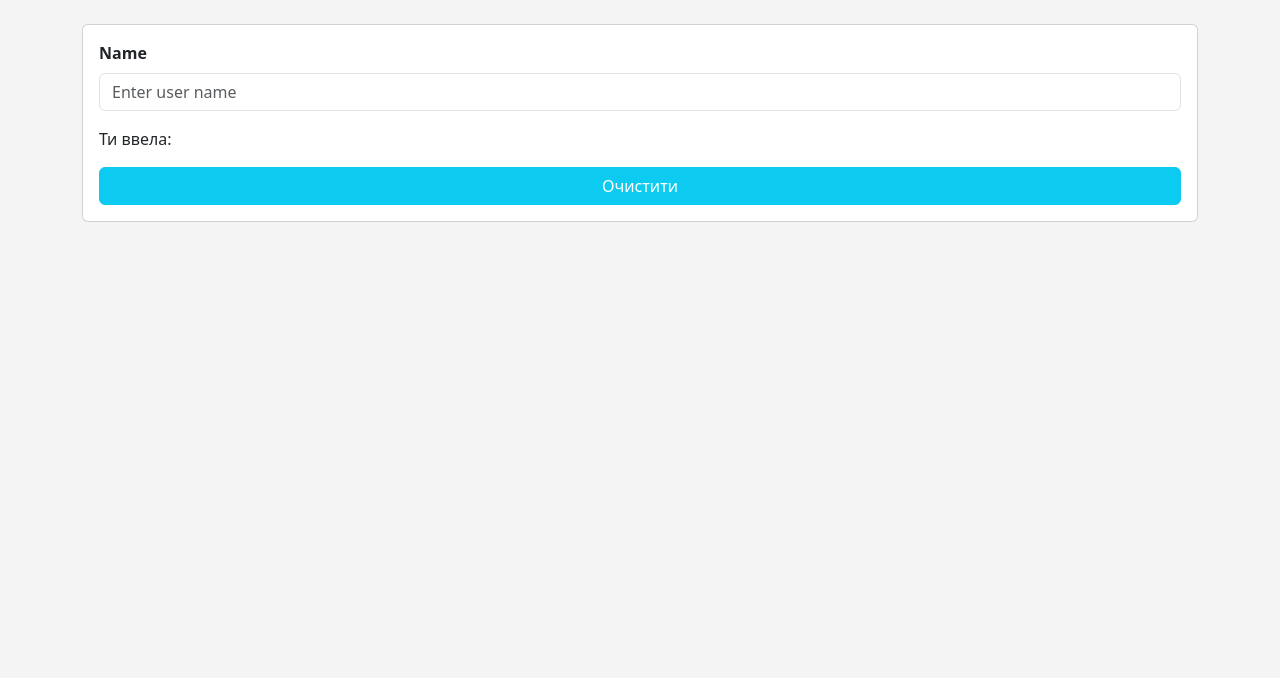
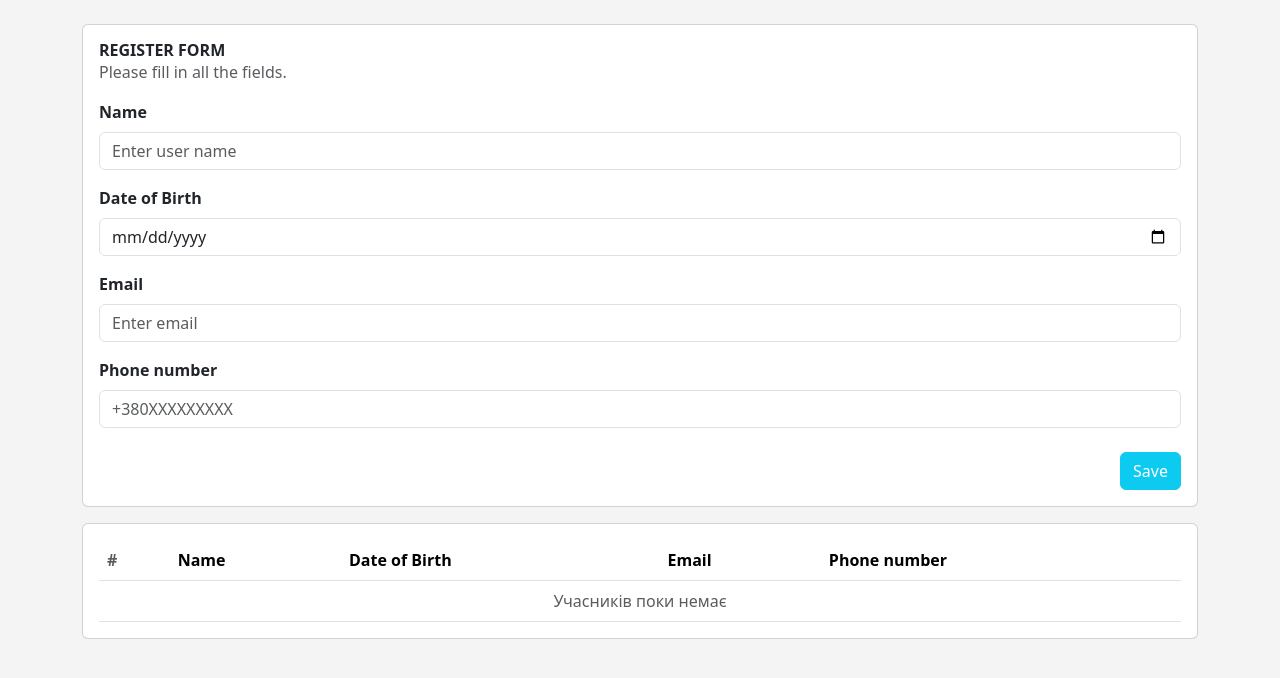
Before and after one commit to sophia-ch7/vue-lottery-app, a Vue app: page / in a window 1280 px wide. Shown: the top 678 px of the page. Built offline with nearby package versions, Linux system fonts and the light colour scheme; the HTML template or start-up script is replaced by a standard one.

Commit message:
Add registration form and participants table

```diff
--- a/src/App.vue
+++ b/src/App.vue
@@ -1,22 +1,19 @@
 <script setup lang="ts">
 import { ref } from 'vue'
-import BaseButton from './components/base/BaseButton.vue'
-import BaseInput from './components/base/BaseInput.vue'
+import ParticipantsTable from '@/components/ParticipantsTable.vue'
+import RegistrationBlock from '@/components/RegistrationBlock.vue'
+import type { Participant, ParticipantData } from '@/types/participant'
 
-const name = ref('')
+const participants = ref<Participant[]>([])
+
+function addParticipant(data: ParticipantData) {
+  participants.value.push({ id: Date.now(), ...data })
+}
 </script>
 
 <template>
   <div class="container py-4">
-    <div class="card card-body">
-      <BaseInput
-        v-model="name"
-        label="Name"
-        placeholder="Enter user name"
-        :error="name === 'x' ? 'Test error' : ''"
-      />
-      <p>Ти ввела: {{ name }}</p>
-      <BaseButton @click="name = ''">Очистити</BaseButton>
-    </div>
+    <RegistrationBlock :participants="participants" @submit="addParticipant" />
+    <ParticipantsTable :participants="participants" />
   </div>
 </template>
--- /dev/null
+++ b/src/components/ParticipantForm.vue
@@ -0,0 +1,121 @@
+<script setup lang="ts">
+import { computed, reactive } from 'vue'
+import BaseButton from '@/components/base/BaseButton.vue'
+import BaseInput from '@/components/base/BaseInput.vue'
+import type { Participant, ParticipantData } from '@/types/participant'
+
+const props = defineProps<{ participants: Participant[] }>()
+const emit = defineEmits<{ submit: [data: ParticipantData] }>()
+
+type FieldName = keyof ParticipantData
+
+const EMAIL_REGEXP = /^[^\s@]+@[^\s@]+\.[^\s@]+$/
+const PHONE_REGEXP = /^\+380\d{9}$/
+const REQUIRED = 'Це поле обов’язкове'
+
+const createEmptyForm = (): ParticipantData => ({
+  name: '',
+  birthDate: '',
+  email: '',
+  phone: '',
+})
+
+const form = reactive<ParticipantData>(createEmptyForm())
+const touched = reactive<Record<FieldName, boolean>>({
+  name: false,
+  birthDate: false,
+  email: false,
+  phone: false,
+})
+
+// Сьогоднішня дата у форматі yyyy-mm-dd (локальний час)
+const getToday = () => new Date().toLocaleDateString('sv-SE')
+
+const errors = computed<Record<FieldName, string>>(() => {
+  const result: Record<FieldName, string> = { name: '', birthDate: '', email: '', phone: '' }
+
+  if (!form.name.trim()) result.name = REQUIRED
+
+  if (!form.birthDate) result.birthDate = REQUIRED
+  else if (form.birthDate > getToday())
+    result.birthDate = 'Дата народження не може бути в майбутньому'
+
+  const email = form.email.trim().toLowerCase()
+  if (!email) result.email = REQUIRED
+  else if (!EMAIL_REGEXP.test(email)) result.email = 'Некоректна електронна пошта'
+  else if (props.participants.some((p) => p.email.toLowerCase() === email))
+    result.email = 'Учасник з такою поштою вже існує'
+
+  if (!form.phone.trim()) result.phone = REQUIRED
+  else if (!PHONE_REGEXP.test(form.phone.trim())) result.phone = 'Формат телефону: +380XXXXXXXXX'
+
+  return result
+})
+
+const isValid = computed(() => Object.values(errors.value).every((error) => !error))
+
+// Помилку показуємо лише для полів, яких уже торкнулися
+const visibleError = (field: FieldName) => (touched[field] ? errors.value[field] : '')
+
+function setAllTouched(value: boolean) {
+  for (const field of Object.keys(touched) as FieldName[]) {
+    touched[field] = value
+  }
+}
+
+function resetForm() {
+  Object.assign(form, createEmptyForm())
+  setAllTouched(false) // без «торкання» валідація мовчить
+}
+
+function onSubmit() {
+  setAllTouched(true) // тепер показуємо всі помилки
+  if (!isValid.value) return
+
+  emit('submit', {
+    name: form.name.trim(),
+    birthDate: form.birthDate,
+    email: form.email.trim(),
+    phone: form.phone.trim(),
+  })
+  resetForm()
+}
+</script>
+
+<template>
+  <form novalidate @keydown.enter.prevent="onSubmit">
+    <BaseInput
+      v-model="form.name"
+      label="Name"
+      placeholder="Enter user name"
+      :error="visibleError('name')"
+      @blur="touched.name = true"
+    />
+    <BaseInput
+      v-model="form.birthDate"
+      label="Date of Birth"
+      type="date"
+      :error="visibleError('birthDate')"
+      @blur="touched.birthDate = true"
+    />
+    <BaseInput
+      v-model="form.email"
+      label="Email"
+      type="email"
+      placeholder="Enter email"
+      :error="visibleError('email')"
+      @blur="touched.email = true"
+    />
+    <BaseInput
+      v-model="form.phone"
+      label="Phone number"
+      type="tel"
+      placeholder="+380XXXXXXXXX"
+      :error="visibleError('phone')"
+      @blur="touched.phone = true"
+    />
+    <div class="d-flex justify-content-end mt-4">
+      <BaseButton @click="onSubmit">Save</BaseButton>
+    </div>
+  </form>
+</template>
--- /dev/null
+++ b/src/components/ParticipantsTable.vue
@@ -0,0 +1,35 @@
+<script setup lang="ts">
+import type { Participant } from '@/types/participant'
+
+defineProps<{ participants: Participant[] }>()
+</script>
+
+<template>
+  <div class="card mb-3">
+    <div class="card-body">
+      <table class="table mb-0">
+        <thead>
+          <tr>
+            <th scope="col" class="text-muted">#</th>
+            <th scope="col">Name</th>
+            <th scope="col">Date of Birth</th>
+            <th scope="col">Email</th>
+            <th scope="col">Phone number</th>
+          </tr>
+        </thead>
+        <tbody>
+          <tr v-for="(participant, index) in participants" :key="participant.id">
+            <td class="text-muted">{{ index + 1 }}</td>
+            <td>{{ participant.name }}</td>
+            <td>{{ participant.birthDate }}</td>
+            <td>{{ participant.email }}</td>
+            <td>{{ participant.phone }}</td>
+          </tr>
+          <tr v-if="participants.length === 0">
+            <td colspan="5" class="text-center text-muted">Учасників поки немає</td>
+          </tr>
+        </tbody>
+      </table>
+    </div>
+  </div>
+</template>
--- /dev/null
+++ b/src/components/RegistrationBlock.vue
@@ -0,0 +1,17 @@
+<script setup lang="ts">
+import ParticipantForm from '@/components/ParticipantForm.vue'
+import type { Participant, ParticipantData } from '@/types/participant'
+
+defineProps<{ participants: Participant[] }>()
+const emit = defineEmits<{ submit: [data: ParticipantData] }>()
+</script>
+
+<template>
+  <div class="card mb-3">
+    <div class="card-body">
+      <h6 class="text-uppercase fw-bold mb-0">Register form</h6>
+      <p class="text-muted small">Please fill in all the fields.</p>
+      <ParticipantForm :participants="participants" @submit="emit('submit', $event)" />
+    </div>
+  </div>
+</template>
--- a/src/components/base/BaseInput.vue
+++ b/src/components/base/BaseInput.vue
@@ -15,6 +15,7 @@ withDefaults(
   },
 )
 
+const emit = defineEmits<{ blur: [] }>()
 const model = defineModel<string>({ required: true })
 const id = useId()
 </script>
@@ -29,6 +30,7 @@ const id = useId()
       :class="{ 'is-invalid': error }"
       :type="type"
       :placeholder="placeholder"
+      @blur="emit('blur')"
     />
     <div v-if="error" class="invalid-feedback">{{ error }}</div>
   </div>
--- a/src/types/participant.ts
+++ b/src/types/participant.ts
@@ -1,7 +1,8 @@
 export interface Participant {
   id: number
   name: string
-  birthDate: string // формат yyyy-mm-dd, як у <input type="date">
+  birthDate: string
   email: string
-  phone: string // формат +380XXXXXXXXX
+  phone: string
 }
+export type ParticipantData = Omit<Participant, 'id'>
```
